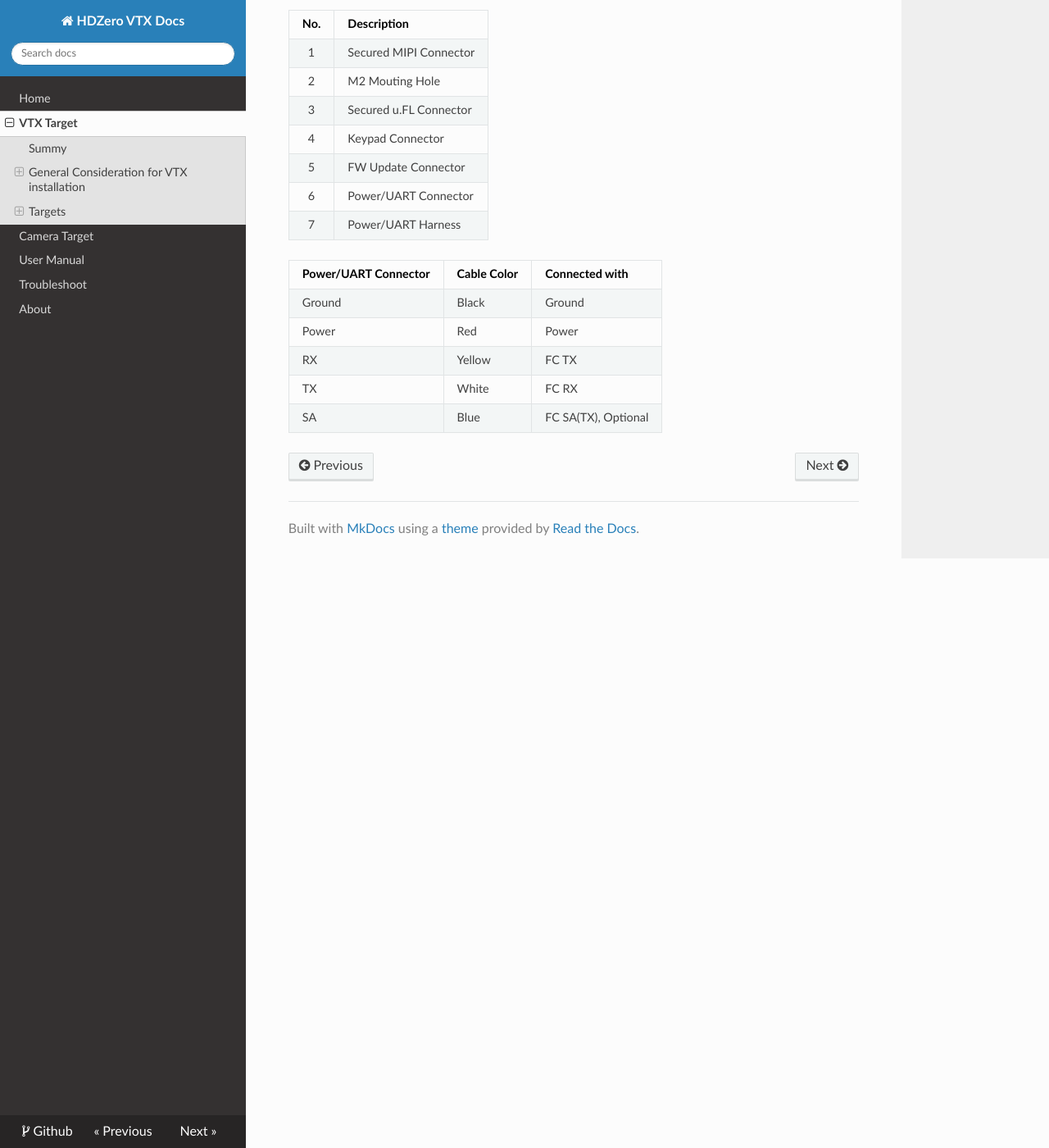
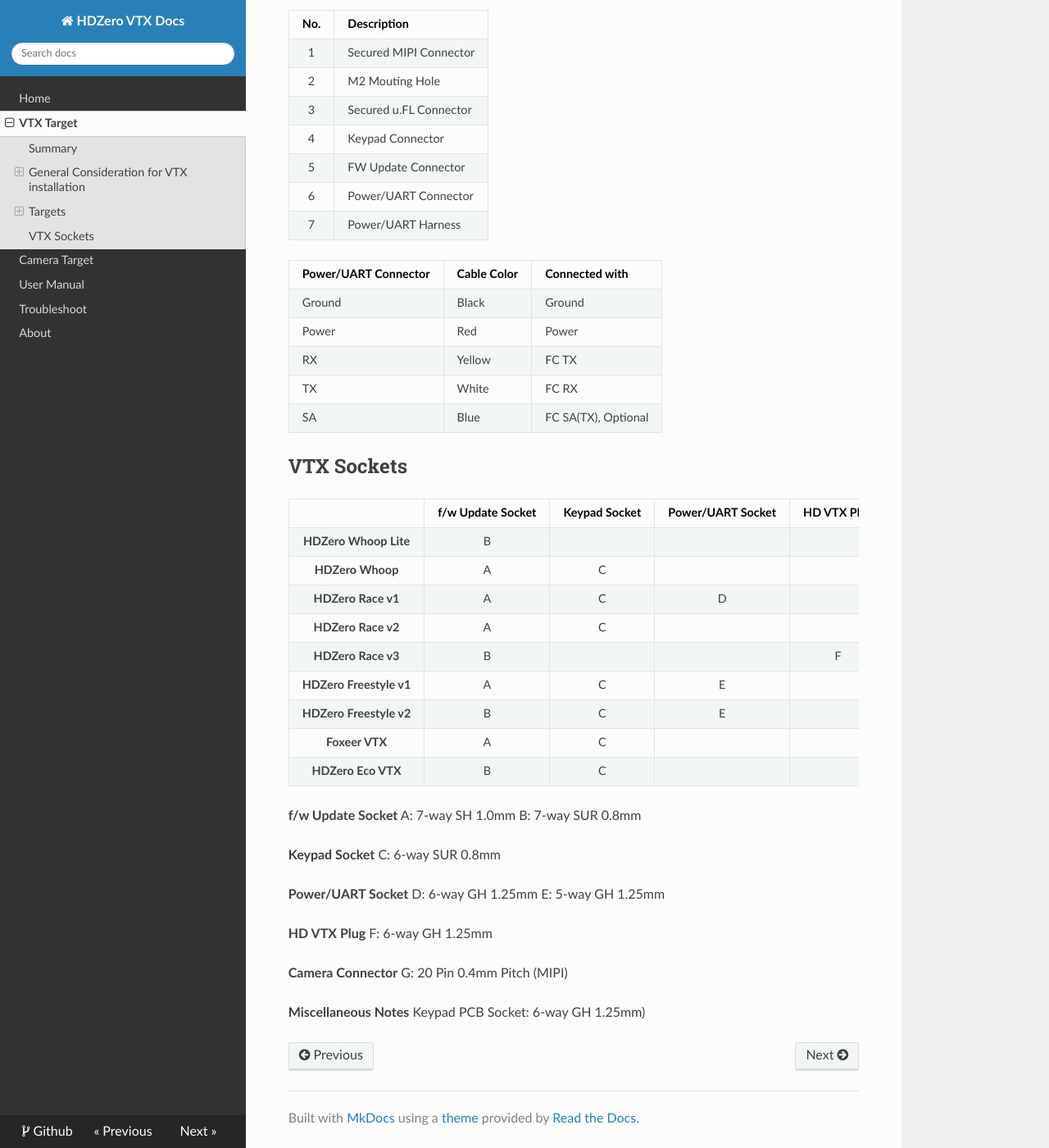
Before and after one commit to hd-zero/hdzero-vtx-docs, an MkDocs documentation site: the page built from docs/vtx_targets.md, in a window 1280 px wide and 1400 px high, scrolled down 14043 px. Shown: the whole window at 82% size. Built offline with MkDocs 1.6.1, drawn with Linux system fonts in a browser that asks for light colours; nearby versions of some CDN libraries; grey boxes are pictures that could not be loaded.

Commit message:
add VTX socket info, add link to docs

```diff
--- a/docs/vtx_targets.md
+++ b/docs/vtx_targets.md
@@ -1,6 +1,6 @@
 # VTX Targets
 
-## Summy
+## Summary
 
 |           VTX Name           |    Whoop(EOL)    |        Whoop Lite        |    Race V1(EOL)    |    Race V2(EOL)    |       Race V3       |              Freestyle V1 (EOL)              |                  Freestyle V2                  |
 | :--------------------------: | :---------------: | :----------------------: | :-----------------: | :-----------------: | :-----------------: | :--------------------------------------------: | :--------------------------------------------: |
@@ -326,3 +326,38 @@ The HDZero Freestyle V2 VTX is our 2nd generation 5.8GHz digital video transmitt
 | RX                   | Yellow      | FC TX               |
 | TX                   | White       | FC RX               |
 | SA                   | Blue        | FC SA(TX), Optional |
+
+
+## VTX Sockets
+
+|                          | f/w Update Socket | Keypad Socket | Power/UART Socket | HD VTX Plug | Camera Connector |
+| :----------------------: | :---------------: | :-----------: | :---------------: | :---------: | :--------------: |
+|  **HDZero Whoop Lite**   |   B               |               |                   |             | G                |
+|  **HDZero Whoop**        | A                 |  C            |                   |             | G                |
+|  **HDZero Race v1**      | A                 |  C            | D                 |             | G                |
+|  **HDZero Race v2**      | A                 |  C            |                   |             | G                |
+|  **HDZero Race v3**      |   B               |               |                   |      F      | G                |
+|  **HDZero Freestyle v1** | A                 |  C            | E                 |             | G                |
+|  **HDZero Freestyle v2** |   B               |  C            | E                 |             | G                |
+|  **Foxeer VTX**          | A                 |  C            |                   |             | G                |
+|  **HDZero Eco VTX**      |   B               |  C            |                   |             |                  |
+
+**f/w Update Socket**
+A: 7-way SH 1.0mm
+B: 7-way SUR 0.8mm
+
+**Keypad Socket**
+C: 6-way SUR 0.8mm
+
+**Power/UART Socket**
+D: 6-way GH 1.25mm
+E: 5-way GH 1.25mm
+
+**HD VTX Plug**
+F: 6-way GH 1.25mm
+
+**Camera Connector**
+G:  20 Pin 0.4mm Pitch (MIPI)
+
+**Miscellaneous Notes**
+Keypad PCB Socket: 6-way GH 1.25mm)
```
Also changed, not shown: readme.md (+2 -12 lines).
